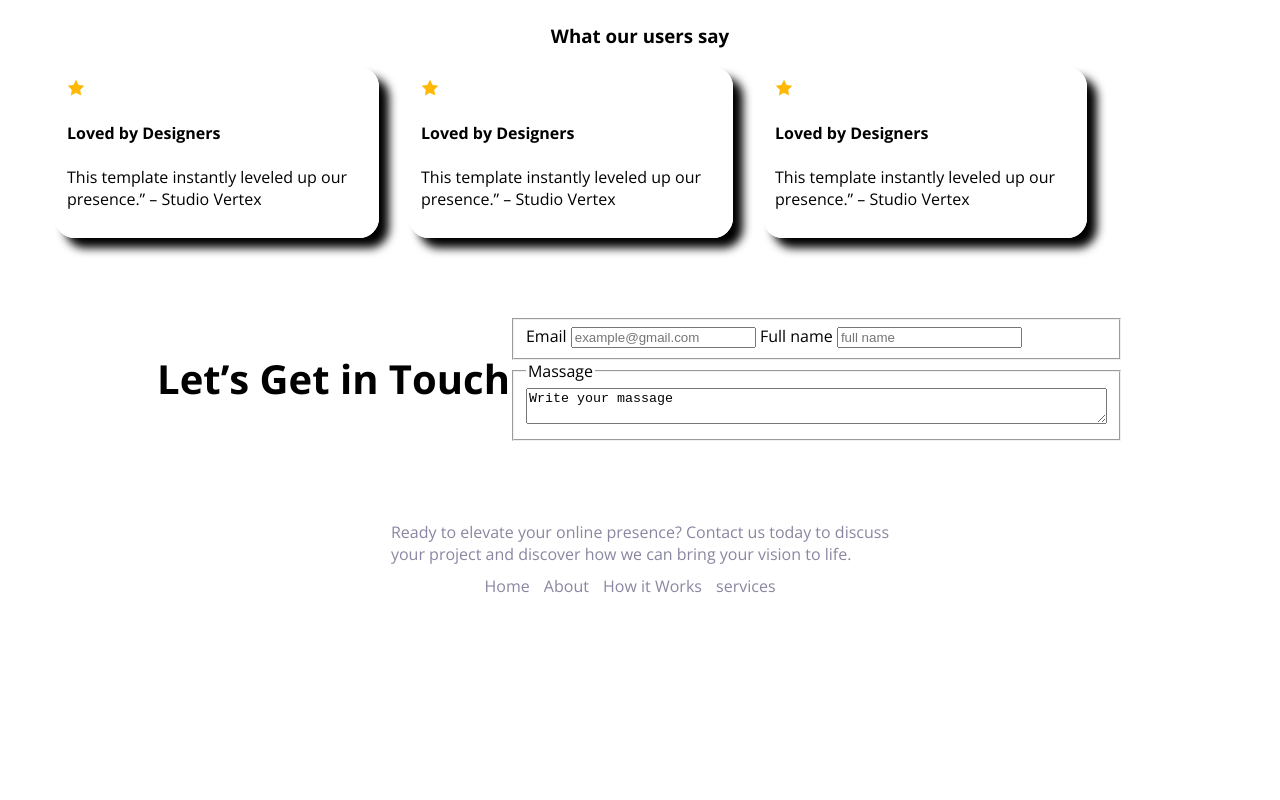
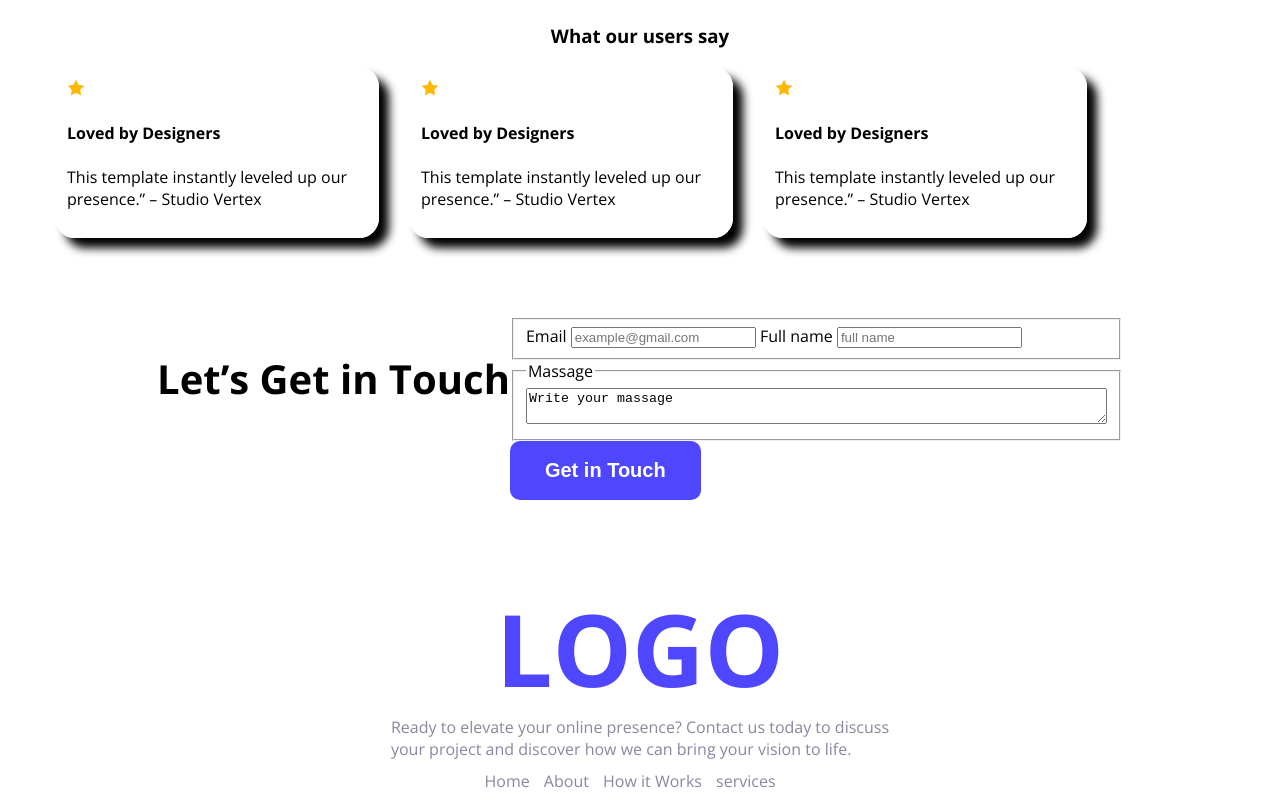
Before and after one commit to kohinurfatema/first-assignment, a plain HTML site: page index.html in a window 1280 px wide. Shown: the part 1284-2084 px from the top of the page. Before the commit the page ends 1889 px from the top, so only its background shows below. Drawn offline with nearby package versions, Linux system fonts and the light colour scheme.

Commit message:
seventh commit

```diff
--- a/index.html
+++ b/index.html
@@ -94,12 +94,14 @@
                     <legend>Massage</legend>
                     <textarea name="" cols="70" id="">Write your massage</textarea>
                 </fieldset>
+                <button class="btn-primary">Get in Touch</button>
             </form>
         </section>
         </main>
         <footer>
 
             <div>
+                <div class="footer-title">LOGO</div>
                 <div class="footer-description">Ready to elevate your online presence? Contact us today to discuss<br> your project and discover how we can bring your vision to life.</div>
                 <div class="services">
                     <span class="services">Home</span>
--- a/style.css
+++ b/style.css
@@ -131,6 +131,12 @@ nav ul a{
 .email{
     display: block;
 }
+.footer-title{
+    font-size: 100px;
+    font-weight: bold;
+    color: #4E47FF;
+    text-align: center;
+}
 .footer-description{
     font-size: 16px;
     color: #8987A1;
```
